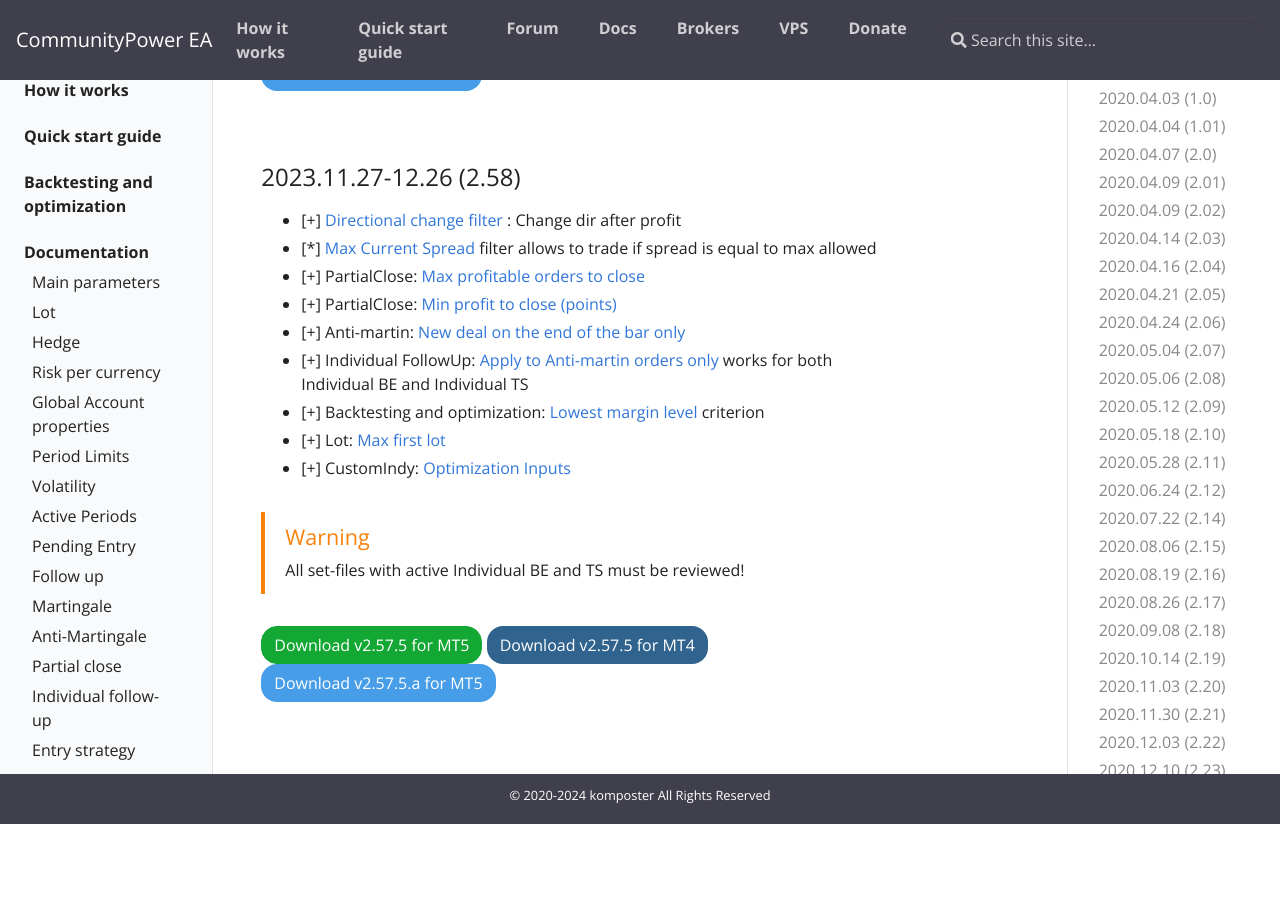
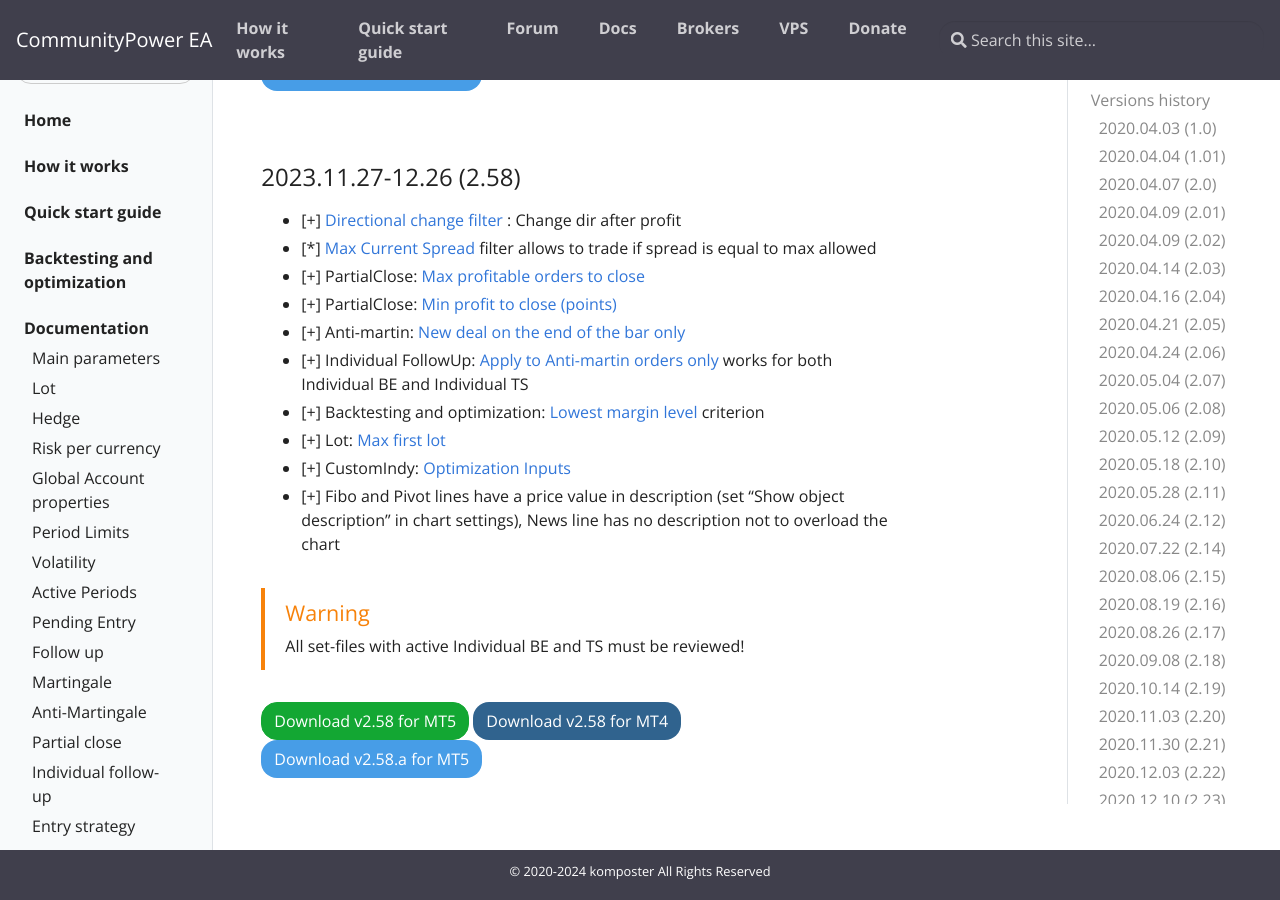
Before and after one commit to komposter/CommunityPowerEA.com, a Jekyll site: the page built from _docs/versions-history.md, in a window 1280 px wide and 900 px high, scrolled down 21604 px. Built offline with Jekyll 4.4.1, drawn with Linux system fonts in a browser that asks for light colours; before the commit the page ends 22428 px from its top, so only the background shows below that.

Commit message:
Content change

```diff
--- a/_docs/versions-history.md
+++ b/_docs/versions-history.md
@@ -740,9 +740,10 @@
 * [+] Backtesting and optimization: [Lowest margin level](/docs/backtesting-and-optimization#custom-optimization-criterion) criterion
 * [+] Lot: [Max first lot](/docs/lot#max-first-lot)
 * [+] CustomIndy: [Optimization Inputs](/docs/signals-and-filters#optimization-inputs)
+* [+] Fibo and Pivot lines have a price value in description (set "Show object description" in chart settings), News line has no description not to overload the chart
 
 {% include alert.html type="warning" title="Warning" content="All set-files with active Individual BE and TS must be reviewed!" %}
 
-[<button class="btn btn-success">Download v2.57.5 for MT5</button>]({{site.baseurl}}/assets/EAs/CommunityPower 2.57.5.ex5)
-[<button class="btn btn-primary">Download v2.57.5 for MT4</button>]({{site.baseurl}}/assets/EAs/CommunityPower 2.57.5.ex4)
-[<button class="btn btn-info">Download v2.57.5.a for MT5</button>]({{site.baseurl}}/assets/EAs/CommunityPower 2.57.5.a.ex5)
+[<button class="btn btn-success">Download v2.58 for MT5</button>]({{site.baseurl}}/assets/EAs/CommunityPower 2.58.ex5)
+[<button class="btn btn-primary">Download v2.58 for MT4</button>]({{site.baseurl}}/assets/EAs/CommunityPower 2.58.ex4)
+[<button class="btn btn-info">Download v2.58.a for MT5</button>]({{site.baseurl}}/assets/EAs/CommunityPower 2.58.a.ex5)
```
Also changed, not shown: 3 other files.
